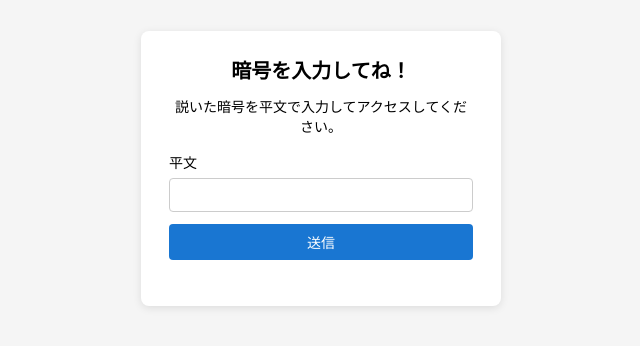
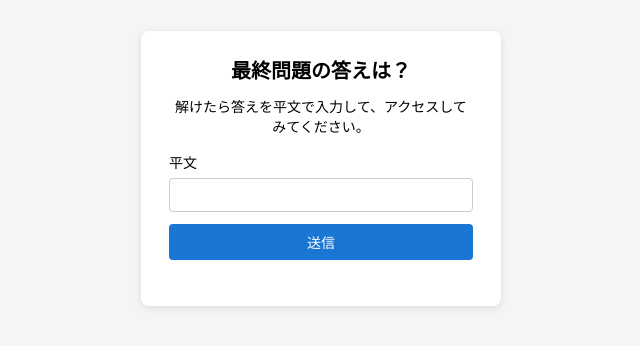
Before and after one commit to JochanX1/taiken, a plain HTML site: page index.html in a window 1280 px wide. Shown: the part 232-578 px from the top of the page, without its empty margins (319-959 px from the left). Drawn offline with Linux system fonts and the light colour scheme.

Commit message:
Replace input page with final question page

```diff
--- a/index.html
+++ b/index.html
@@ -2,7 +2,7 @@
 <html lang="ja">
 <head>
   <meta charset="UTF-8">
-  <title>正解入力ページ</title>
+  <title>最終問題</title>
   <style>
     body {
       font-family: system-ui, sans-serif;
@@ -72,8 +72,8 @@
 </head>
 <body>
   <div class="container">
-    <h1>暗号を入力してね！</h1>
-    <p>説いた暗号を平文で入力してアクセスしてください。</p>
+    <h1>最終問題の答えは？</h1>
+    <p>解けたら答えを平文で入力して、アクセスしてみてください。</p>
     <form id="passwordForm">
       <label for="password">平文</label>
       <input type="password" id="password" autocomplete="off" required>
```
